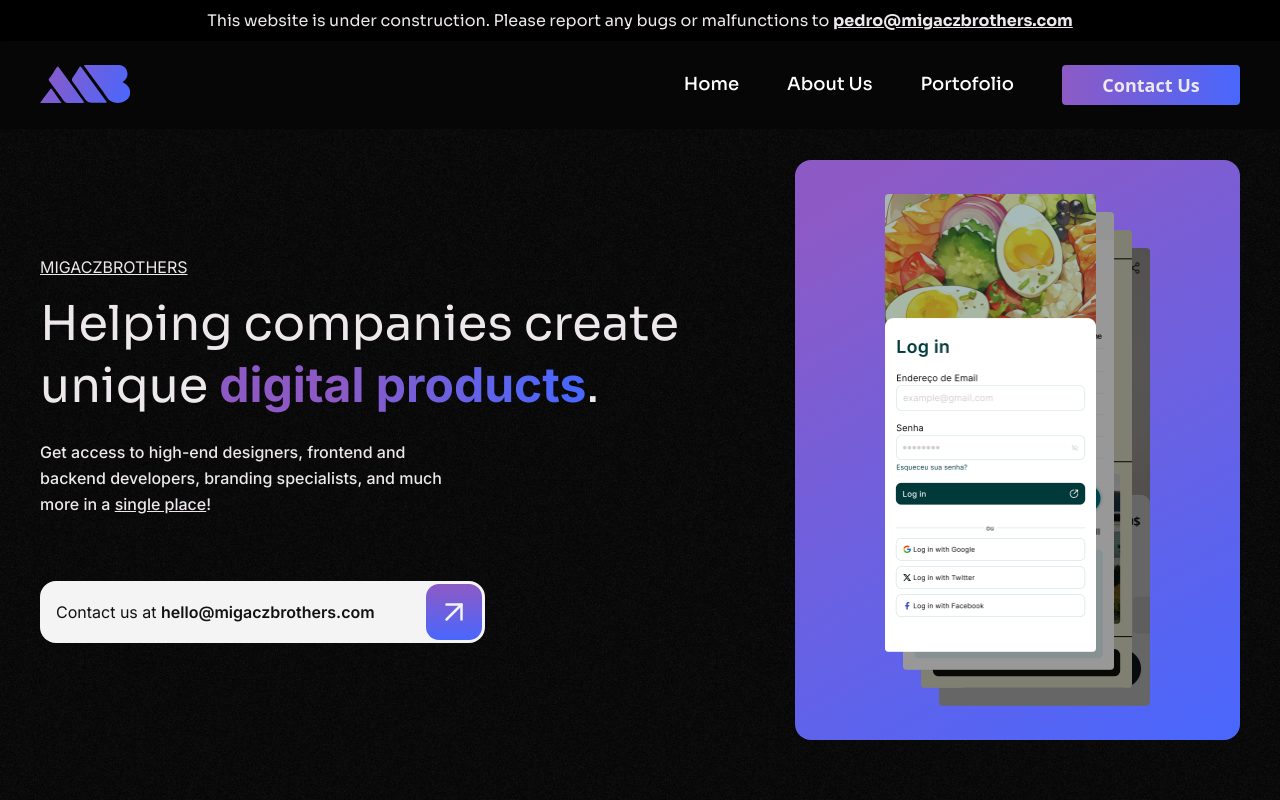
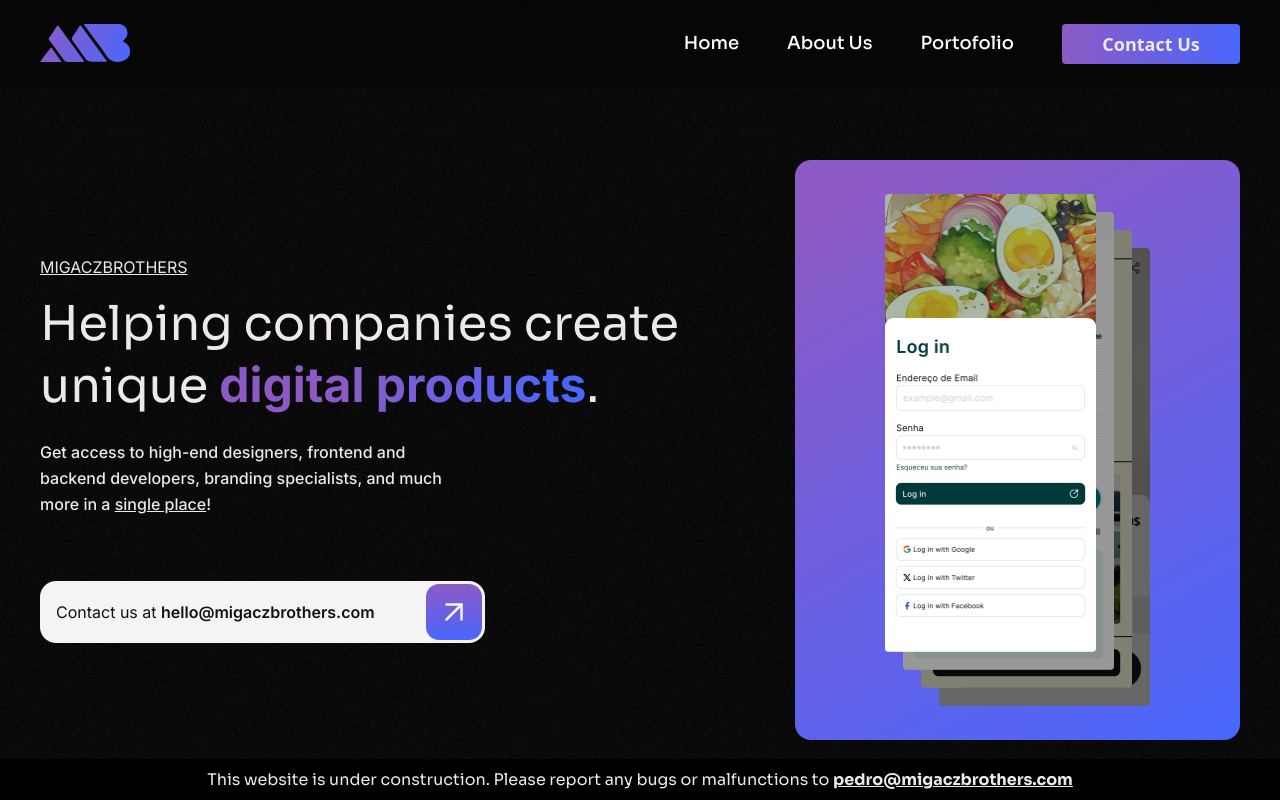
Before and after one commit to Migacz-Brothers/migacz-brothers, a Next.js app: page / in a window 1280 px wide. Shown: the top 800 px of the page. Built offline with nearby package versions, Linux system fonts and the light colour scheme.

Commit message:
update Navbar

```diff
--- a/components/Footer/Footer.tsx
+++ b/components/Footer/Footer.tsx
@@ -10,7 +10,7 @@ import { motion } from 'framer-motion';
 
 export default function Footer() {
   return (
-    <footer className='my-5'>
+    <footer className='my-5 pb-18'>
       <motion.div
         className={section}
         initial={{
--- a/components/Navbar/Navbar.tsx
+++ b/components/Navbar/Navbar.tsx
@@ -42,14 +42,14 @@ export default function Navbar() {
   return (
     <>
       {/* nav desktop */}
+      {!mobileOpen ? <Supernav /> : null}
       <nav
         className={cn(
           // 'w-full fixed top-0 left-0 py-6 z-[9999] duration-500',
-          'w-full fixed top-0 left-0 pb-6 z-[9999] duration-500',
-          scrolled && !mobileOpen ? 'navbar-scrolled-bg' : null
+          'w-full fixed top-0 left-0 z-[9999] duration-500 py-6',
+          scrolled && !mobileOpen ? 'navbar-scrolled-bg' : ''
         )}
       >
-        <Supernav />
         <motion.div
           className={cn(section, 'flex justify-between')}
           initial={{
@@ -93,7 +93,7 @@ export default function Navbar() {
       <AnimatePresence>
         {mobileOpen ? (
           <motion.div
-            className='fixed h-full w-full top-0 left-0 text-center bg-[#050505] flex flex-col z-50 justify-center md:hidden pt-[170px]'
+            className='fixed h-full w-full top-0 left-0 text-center bg-[#050505] flex flex-col z-50 justify-center md:hidden pt-[79px]'
             initial={{
               opacity: 0,
             }}
--- a/components/Supernav.tsx
+++ b/components/Supernav.tsx
@@ -3,7 +3,7 @@ import { section } from './design-system';
 
 export default function Supernav() {
   return (
-    <div className='w-full bg-[#000000] mb-6 py-2 text-center'>
+    <div className='w-full bg-[#000000] py-2 text-center fixed bottom-0 left-0 z-40'>
       <div className={section}>
         <span className='font-header'>
           This website is under construction. Please report any bugs or
```
